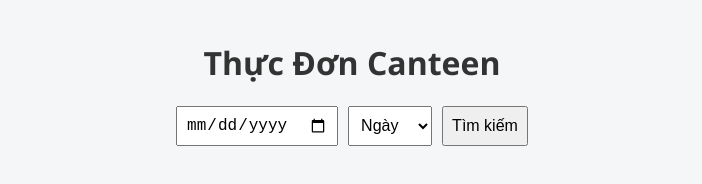
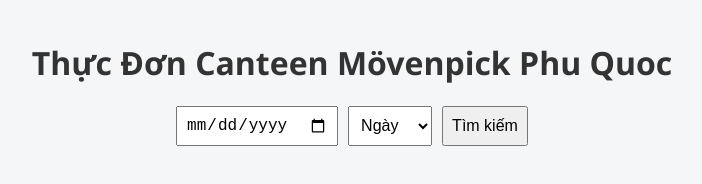
Before and after one commit to adminmvppq/CanteenMenu, a plain HTML site: page index.html in a window 1280 px wide. Shown: the whole page, without its empty margins (288-990 px from the left). Drawn offline with Linux system fonts and the light colour scheme.

Commit message:
Update index.html

```diff
--- a/index.html
+++ b/index.html
@@ -3,7 +3,7 @@
 <head>
   <meta charset="UTF-8" />
   <meta name="viewport" content="width=device-width, initial-scale=1.0"/>
-  <title>Menu Canteen</title>
+  <title>Menu Canteen Movenpick PQ</title>
   <style>
     body {
       font-family: 'Segoe UI', sans-serif;
@@ -54,7 +54,7 @@
   </style>
 </head>
 <body>
-  <h1>Thực Đơn Canteen</h1>
+  <h1>Thực Đơn Canteen Mövenpick Phu Quoc</h1>
   <div class="filters">
     <input type="date" id="dateFilter" />
     <select id="rangeFilter">
```
